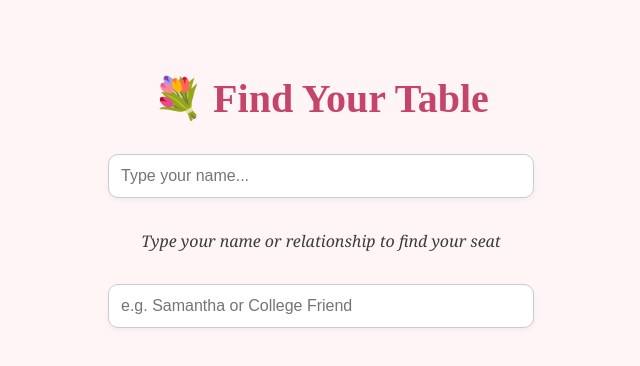
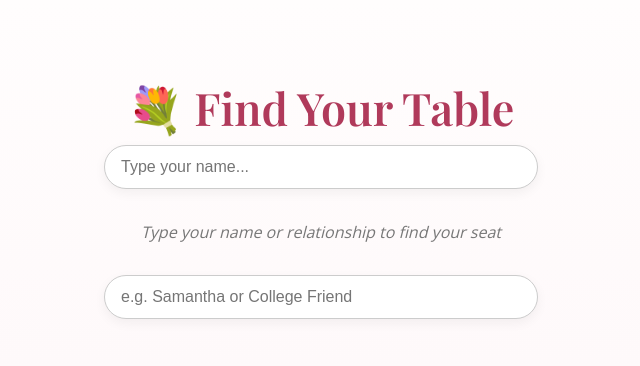
Before and after one commit to samanthaaasher/wedding-table-lookup, a plain HTML site: page index.html in a window 1280 px wide. Shown: the whole page, without its empty margins (319-959 px from the left). Drawn offline with nearby package versions, Linux system fonts and the light colour scheme.

Commit message:
Update style.css

```diff
--- a/style.css
+++ b/style.css
@@ -1,28 +1,43 @@
+@import url('https://fonts.googleapis.com/css2?family=Playfair+Display:wght@600&family=Open+Sans&display=swap');
+
 body {
-  font-family: 'Georgia', serif;
-  background-color: #fff5f7;
-  color: #3d3d3d;
+  margin: 0;
+  padding: 3rem 1rem;
+  font-family: 'Open Sans', sans-serif;
+  background: linear-gradient(to bottom, #fffdfd, #fdf3f6);
+  color: #333;
   text-align: center;
-  padding: 3rem;
-  margin: 0;
+  min-height: 100vh;
 }
 
 h1 {
   font-family: 'Playfair Display', serif;
-  font-size: 2.5rem;
-  color: #c44569;
+  font-size: 2.8rem;
+  color: #b03a5b;
+  margin-bottom: 0.5rem;
+}
+
+p {
+  font-size: 1rem;
+  color: #777;
   margin-bottom: 2rem;
 }
 
 input {
-  padding: 0.75rem;
+  padding: 0.75rem 1rem;
+  font-size: 1rem;
   width: 80%;
   max-width: 400px;
-  font-size: 1rem;
-  border-radius: 10px;
   border: 1px solid #ccc;
+  border-radius: 30px;
   outline: none;
-  box-shadow: 0 2px 5px rgba(0, 0, 0, 0.05);
+  box-shadow: 0 4px 12px rgba(0, 0, 0, 0.05);
+  transition: all 0.2s ease;
+}
+
+input:focus {
+  border-color: #b03a5b;
+  box-shadow: 0 4px 14px rgba(176, 58, 91, 0.15);
 }
 
 ul {
@@ -32,17 +47,16 @@ ul {
 }
 
 li {
-  font-size: 1.1rem;
-  margin: 1rem 0;
-  padding: 1rem;
   background: white;
-  border-radius: 12px;
-  box-shadow: 0 4px 10px rgba(0, 0, 0, 0.05);
+  margin: 0 auto 1.2rem;
+  padding: 1rem 1.5rem;
   max-width: 500px;
-  margin-left: auto;
-  margin-right: auto;
+  border-radius: 16px;
+  box-shadow: 0 8px 24px rgba(0, 0, 0, 0.06);
+  font-size: 1.05rem;
 }
 
 strong {
-  color: #d72638;
+  color: #b03a5b;
+  font-weight: 600;
 }
```
